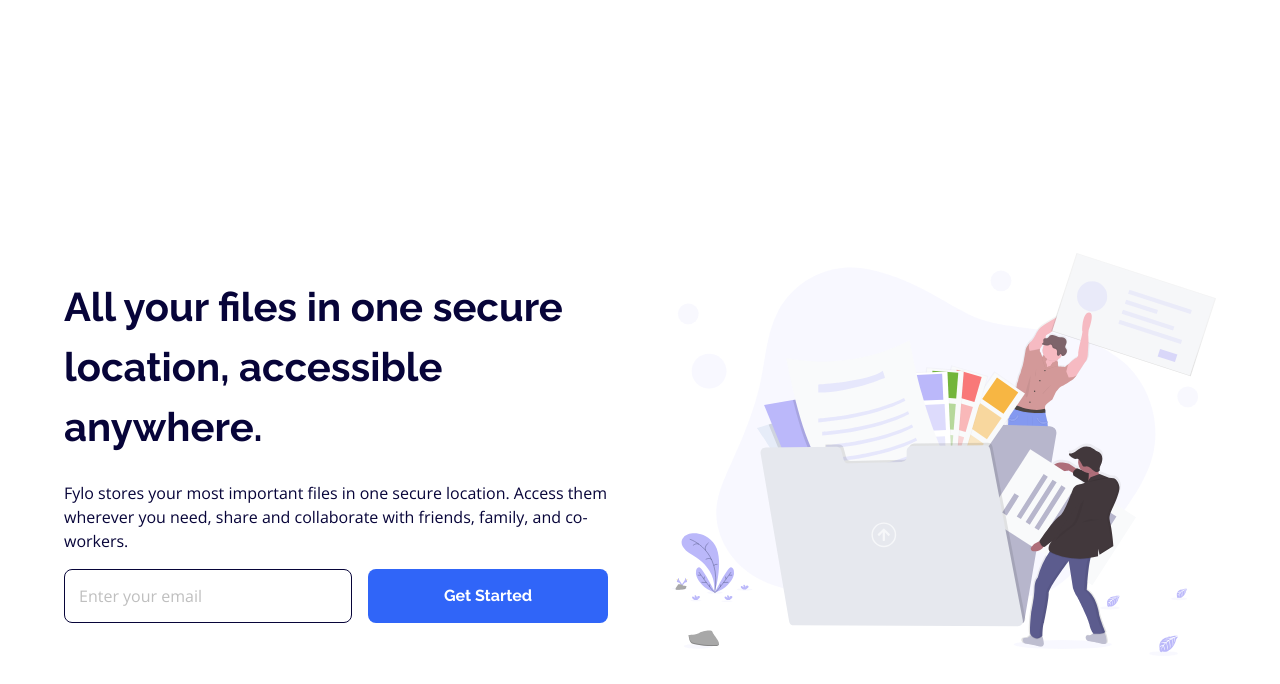
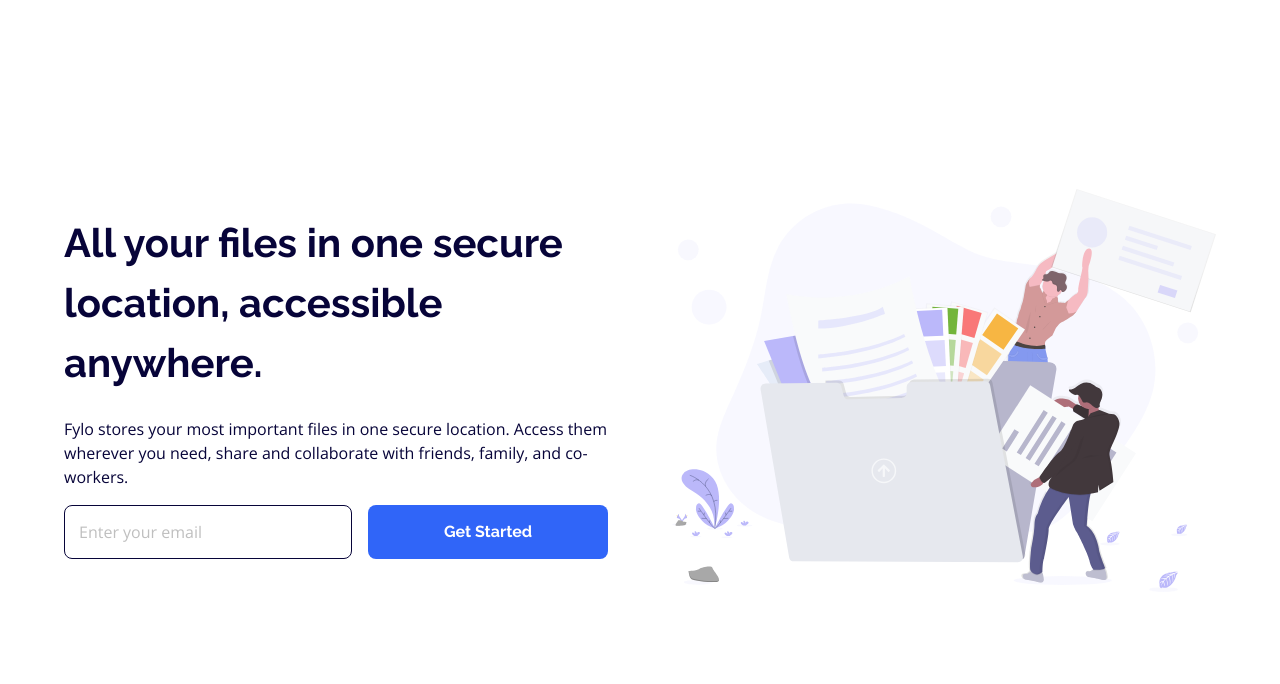
Before and after one commit to alvaro-jrr/fylo-landing-page, a plain HTML site: page index.html in a window 1280 px wide. Shown: the part 116-800 px from the top of the page. Drawn offline with nearby package versions, Linux system fonts and the light colour scheme.

Commit message:
Update files

```diff
--- a/index.html
+++ b/index.html
@@ -50,6 +50,7 @@
 				</nav>
 			</header>
 
+            <main>
                 <section class="section">
                     <img
                         class="section__img"
@@ -170,6 +171,7 @@
                         <button class="btn">Get Started For Free</button>
                     </form>
                 </section>
+            </main>
 
 			<footer class="footer">
                 <img
--- a/styles.css
+++ b/styles.css
@@ -303,7 +303,6 @@ h6 {
 @media (min-width: 1024px) {
 	:root {
 		--spacing: 4rem;
-		--spacing-between-section: 8rem;
 	}
 
 	h1,
```
Also changed, not shown: screenshot.png (added), 1 other file. Lines whose indentation alone changed are shown as unchanged.
